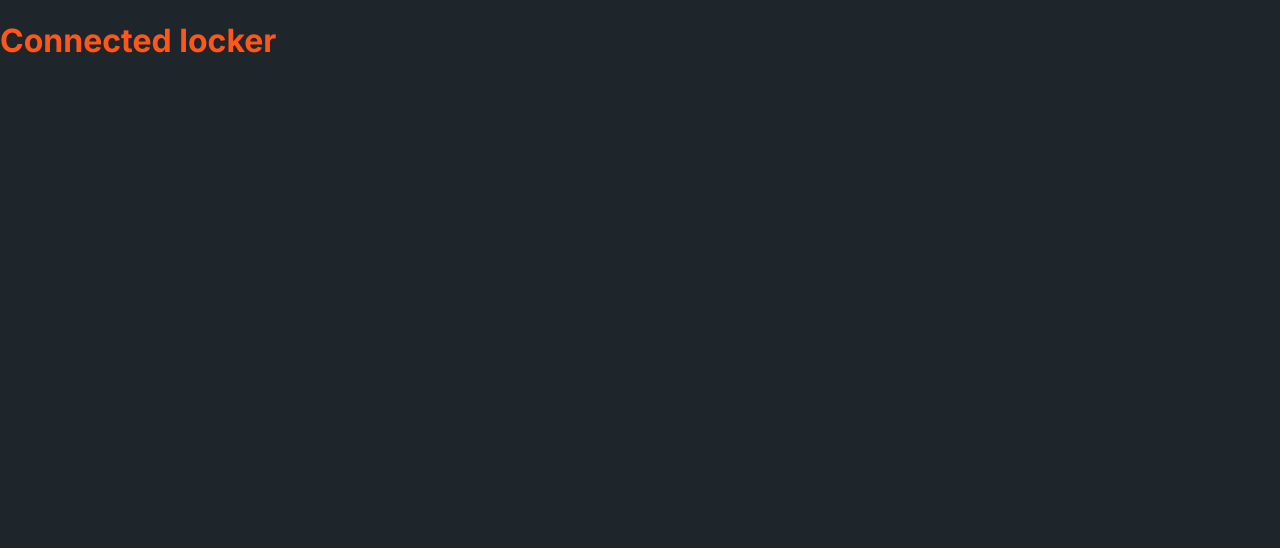
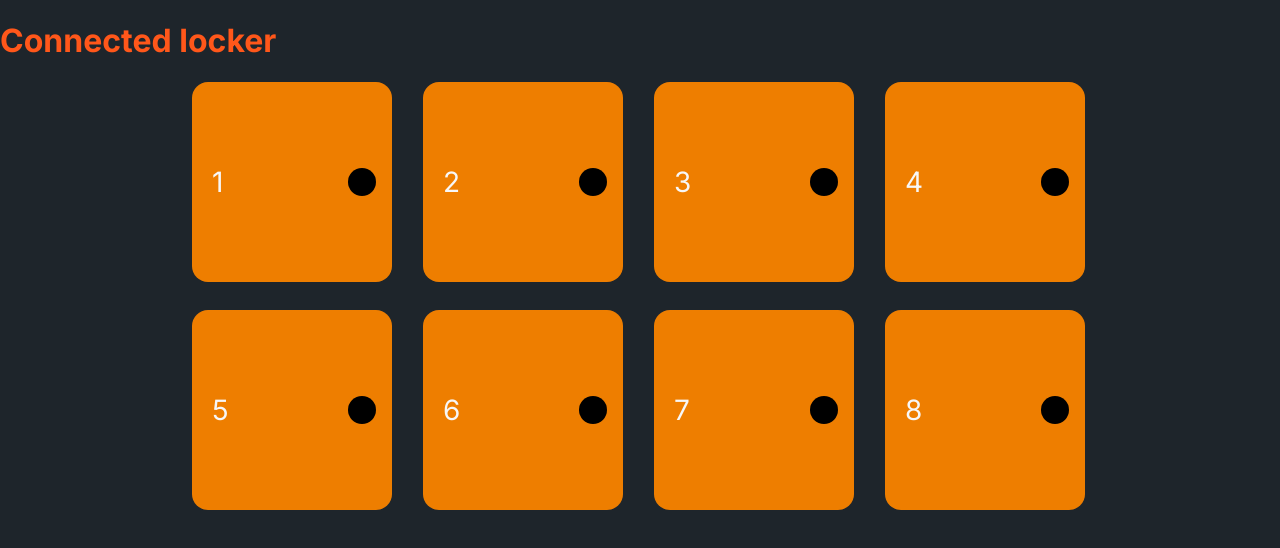
Before and after one commit to JaxV9/connected-locker, a Next.js app: page / in a window 1280 px wide. Shown: the top 548 px of the page. Built offline with nearby package versions, Linux system fonts and the light colour scheme.

Commit message:
feat: locker-list component added

```diff
--- /dev/null
+++ b/src/app/components/ui/btn/style.css
@@ -0,0 +1,13 @@
+.some-btn {
+    padding: 8px 16px;
+    background-color: #FF6833;
+    border: none;
+    border-radius: 8px;
+    font-size: 16px;
+    cursor: pointer;
+    color: white;
+}
+
+.some-btn:hover {
+    background-color: #FF6833;
+}
--- /dev/null
+++ b/src/app/components/ui/card/card.tsx
@@ -0,0 +1,27 @@
+'use client';
+
+import { LockerType } from "@/app/model/locker";
+import { useState } from "react";
+
+export const Card = ({ id }: LockerType) => {
+
+    const [clicked, setClicked] = useState<boolean>(false);
+
+    const toggle = () => {
+        setClicked(!clicked)
+        console.log(!clicked)
+    }
+
+    return (
+        <>
+            <div className={clicked ? "card-clicked" : "card"}>
+                <div className={clicked ? "card-container-clicked" : "card-container"} onClick={toggle}>
+                    <div className="card-content">
+                        {id}
+                    </div>
+                    <div className="handle-locker"></div>
+                </div>
+            </div>
+        </>
+    )
+}
--- /dev/null
+++ b/src/app/components/ui/card/style.css
@@ -0,0 +1,63 @@
+
+.card, .card-clicked {
+    border-radius: 16px;
+    display: flex;
+    width: 200px;
+    height: 200px;
+    transition: all ease 0.2s;
+}
+
+.card-clicked {
+    width: 198px;
+    height: 198px;
+    scale: 0.95;
+    border: 0.5px solid white;
+}
+
+.card-container, .card-container-clicked {
+    background-color: #EE7E00;
+    border-radius: 16px;
+    display: block;
+    display: flex;
+    transition: all ease 0.2s;
+    cursor: pointer;
+    position: relative;
+    margin: auto;
+}
+
+.card-container {
+    width: 200px;
+    height: 200px;
+}
+
+.card-container-clicked {
+    transition: all ease 0.2s;
+    background-color: #d57404;
+    width: 200px;
+    height: 200px;
+    scale: 0.93;
+}
+
+.card-container:hover {
+    scale: 1.01;
+    transition: all ease 0.2s;
+}
+
+.card-content {
+    position: absolute;
+    margin-left: 10%;
+    top: 50%;
+    transform: translateY(-50%);
+    font-size: 28px;
+}
+
+.handle-locker {
+    width: 28px;
+    height: 28px;
+    border-radius: 50%;
+    background-color: black;
+    position: absolute;
+    top: 50%;
+    transform: translateY(-50%);
+    right: 16px
+}
--- /dev/null
+++ b/src/app/components/ui/cardList/cardList.tsx
@@ -0,0 +1,19 @@
+'use client';
+
+import { ReactNode } from "react";
+
+type CardListPropsType = {
+    children: ReactNode
+}
+
+
+export const CardList = ({children}: CardListPropsType) => {
+
+    return(
+        <>
+            <div className="card-list">
+                {children}
+            </div>
+        </>
+    )
+}
--- /dev/null
+++ b/src/app/components/ui/cardList/style.css
@@ -0,0 +1,8 @@
+.card-list {
+    width: 70%;
+    margin-left: auto;
+    margin-right: auto;
+    display: grid;
+    grid-template-columns: 1fr 1fr 1fr 1fr;
+    gap: 28px;
+}
--- a/src/app/globals.css
+++ b/src/app/globals.css
@@ -1,4 +1,8 @@
 @import url('https://fonts.googleapis.com/css2?family=Bebas+Neue&family=Inter:wght@100..900&display=swap');
+@import url('../app/components/ui/btn/style.css');
+@import url('../app/components/ui/cardList/style.css');
+@import url('../app/components/ui/card/style.css');
+
 
 html,
 body {
--- /dev/null
+++ b/src/app/model/locker.ts
@@ -0,0 +1,5 @@
+export type LockerType = {
+    id: number,
+    user: number | null,
+    state: string
+};
--- a/src/app/page.tsx
+++ b/src/app/page.tsx
@@ -1,7 +1,63 @@
+import { Card } from "./components/ui/card/card";
+import { CardList } from "./components/ui/cardList/cardList";
+import { LockerType } from "./model/locker";
 
 
 export default function Home() {
+
+  const lockerList: LockerType[] = [
+    {
+      id: 1,
+      user: 1,
+      state: "assigned"
+    },
+    {
+      id: 2,
+      user: null,
+      state: "available"
+    },
+    {
+      id: 3,
+      user: 1,
+      state: "assigned"
+    },
+    {
+      id: 4,
+      user: null,
+      state: "available"
+    },
+    {
+      id: 5,
+      user: 1,
+      state: "assigned"
+    },
+    {
+      id: 6,
+      user: null,
+      state: "available"
+    },
+    {
+      id: 7,
+      user: 1,
+      state: "assigned"
+    },
+    {
+      id: 8,
+      user: null,
+      state: "available"
+    }
+  ]
   return (
-    <h1>Connected locker</h1>
+    <>
+      <h1>Connected locker</h1>
+
+      <CardList >
+        {lockerList.length > 0 ?
+          lockerList.map((locker) => (
+            <Card key={locker.id} id={locker.id} user={locker.user} state={locker.state} />
+          ))
+          : null}
+      </CardList>
+    </>
   );
 }
```
Also changed, not shown: src/app/components/ui/btn/btn.tsx (added, +15 -0 lines).
